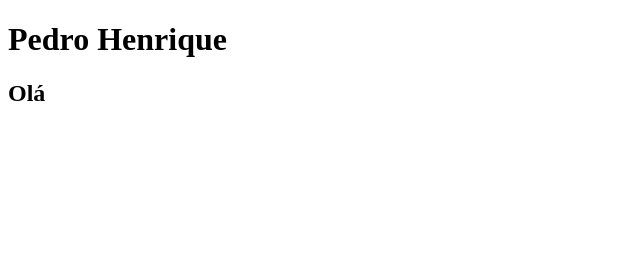
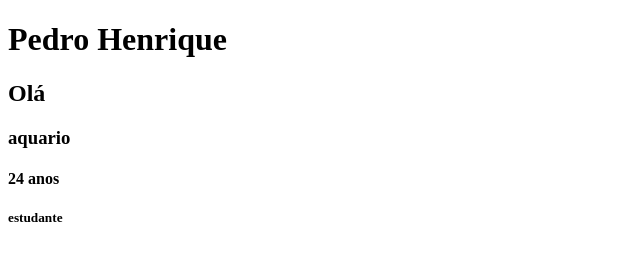
Before and after one commit to pedro-henrique09/aula-github, a plain HTML site: page index.html in a window 1280 px wide. Shown: the whole page, without its empty margins (0-640 px from the left). Drawn offline with Linux system fonts and the light colour scheme.

Commit message:
adicionei informacoes

```diff
--- a/index.html
+++ b/index.html
@@ -9,5 +9,8 @@
   <body>
     <h1>Pedro Henrique</h1>
     <h2>Olá</h2>
+    <h3>aquario</h3>
+    <h4>24 anos</h4>
+    <h5>estudante</h5>
   </body>
 </html>
```
